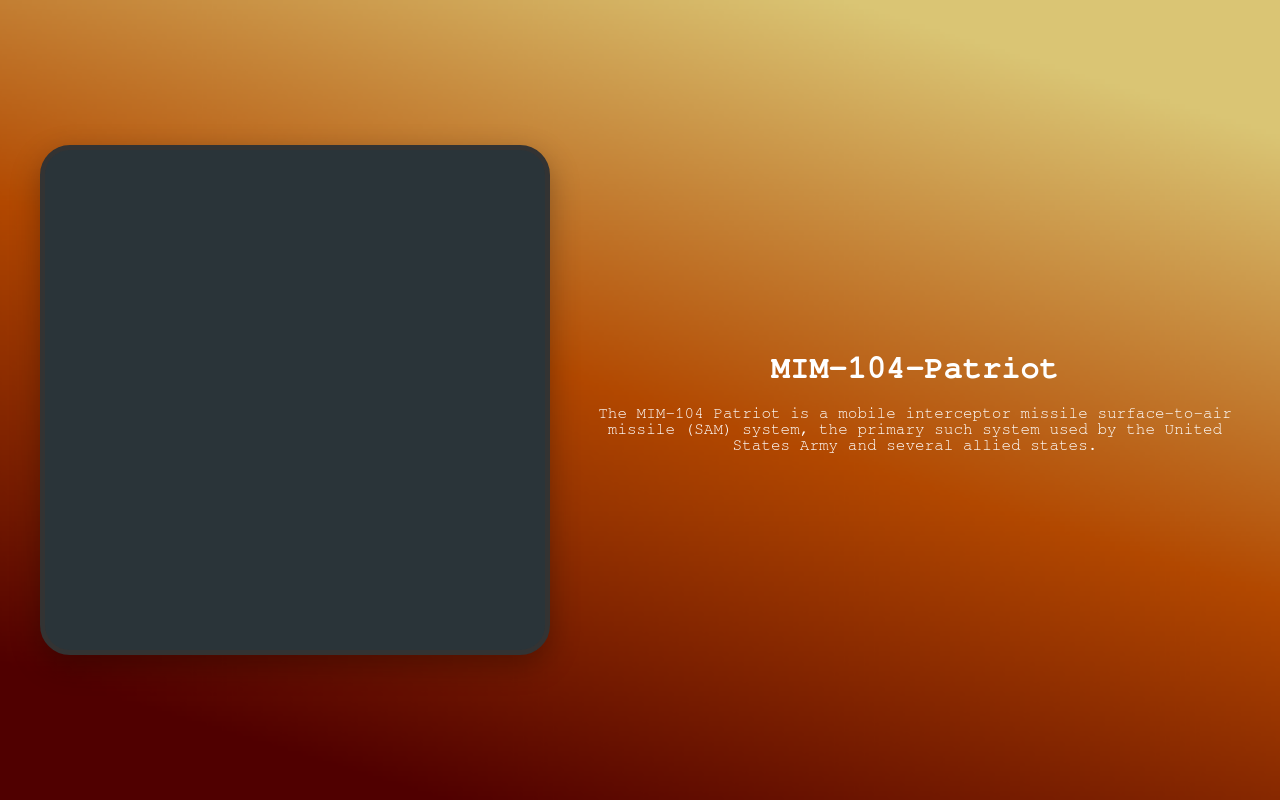
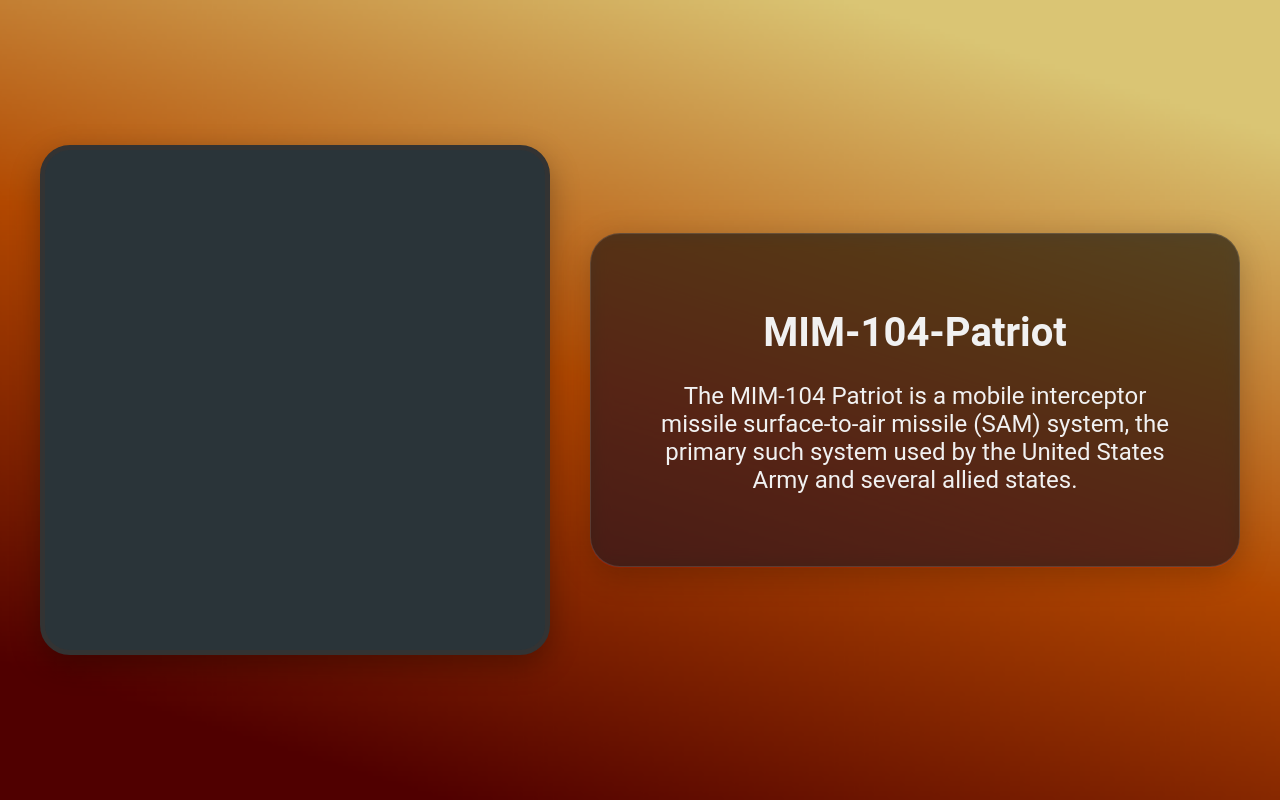
Before and after one commit to haroon226/MIM-104-Patriot, a plain HTML site: page index.html in a window 1280 px wide. Drawn offline with nearby package versions, Linux system fonts and the light colour scheme.

Commit message:
Update index.html

```diff
--- a/index.html
+++ b/index.html
@@ -15,8 +15,7 @@
       align-items: center;         /* vertical centering */
       background: url('mesh.png') no-repeat center center fixed;
       background-size: cover; /* fill screen with background */
-	  font-family: FreeMono, monospace;
-    text-align: center;
+
     }
 
     .model-container {
@@ -41,10 +40,28 @@
 
     /* Space for info on the right */
     .info {
-      flex: 1;
-      padding: 40px;
-      color: white;
-    }
+  flex: 1;
+  padding: 48px 56px;
+  color: #f1f1f1;
+  background: rgba(25, 27, 30, 0.70); /* glassy background */
+  border-radius: 30px;
+  margin: 40px;
+  font-family: 'Roboto', 'Segoe UI', Arial, sans-serif;
+  box-shadow: 0 8px 32px rgba(0,0,0,0.22);
+  text-align: center;
+  position: relative;
+  /* Glass effect */
+  backdrop-filter: blur(9px) saturate(160%);
+  -webkit-backdrop-filter: blur(9px) saturate(160%);
+  border: 1.5px solid rgba(255,255,255,0.12);
+  animation: fadeIn 1.2s cubic-bezier(.32,2,.55,.27);
+
+p {
+font-size: 1.5em;
+}
+h1{
+  font-size:2.5em
+}
   </style>
 </head>
 <body>
```
